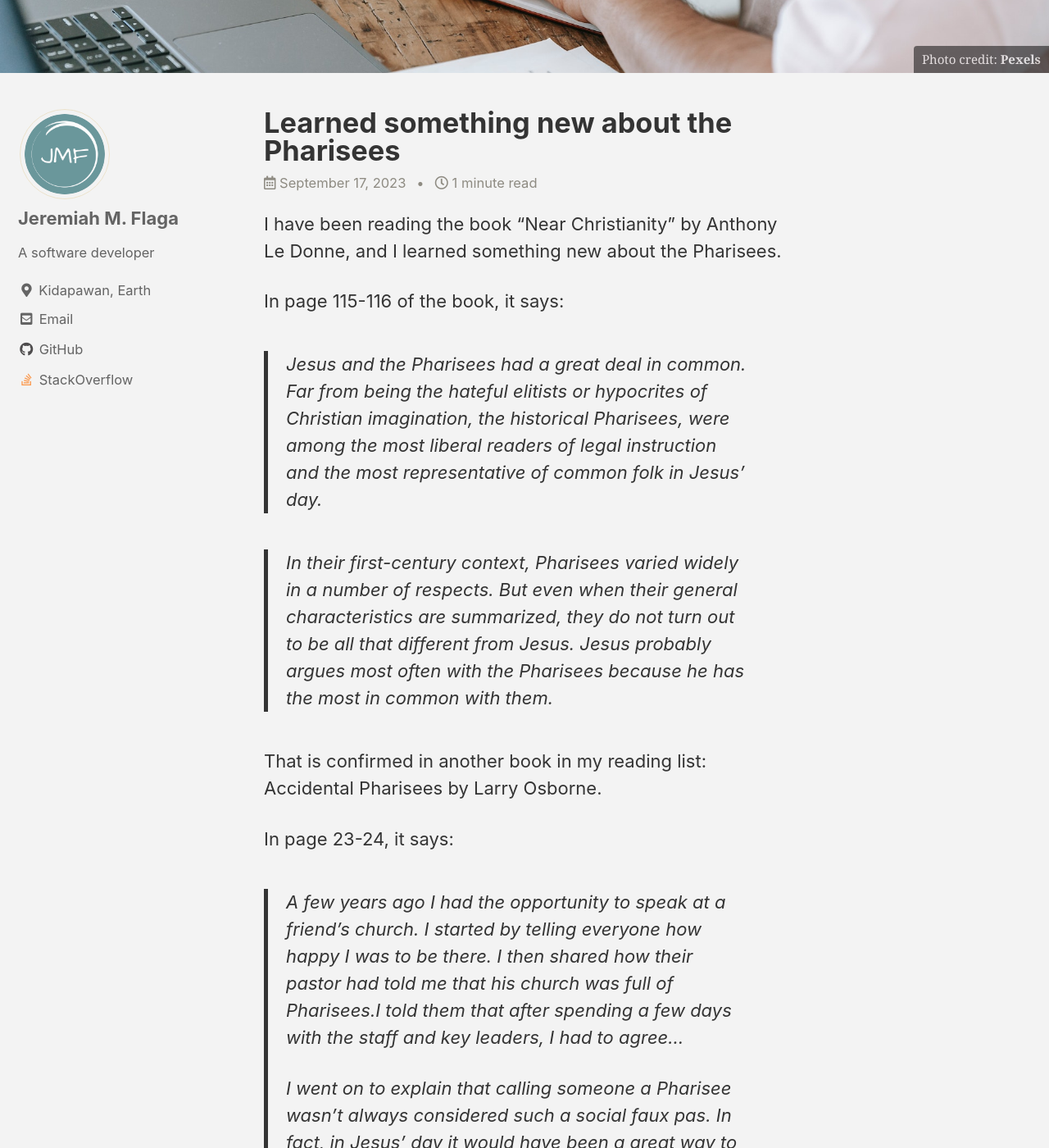
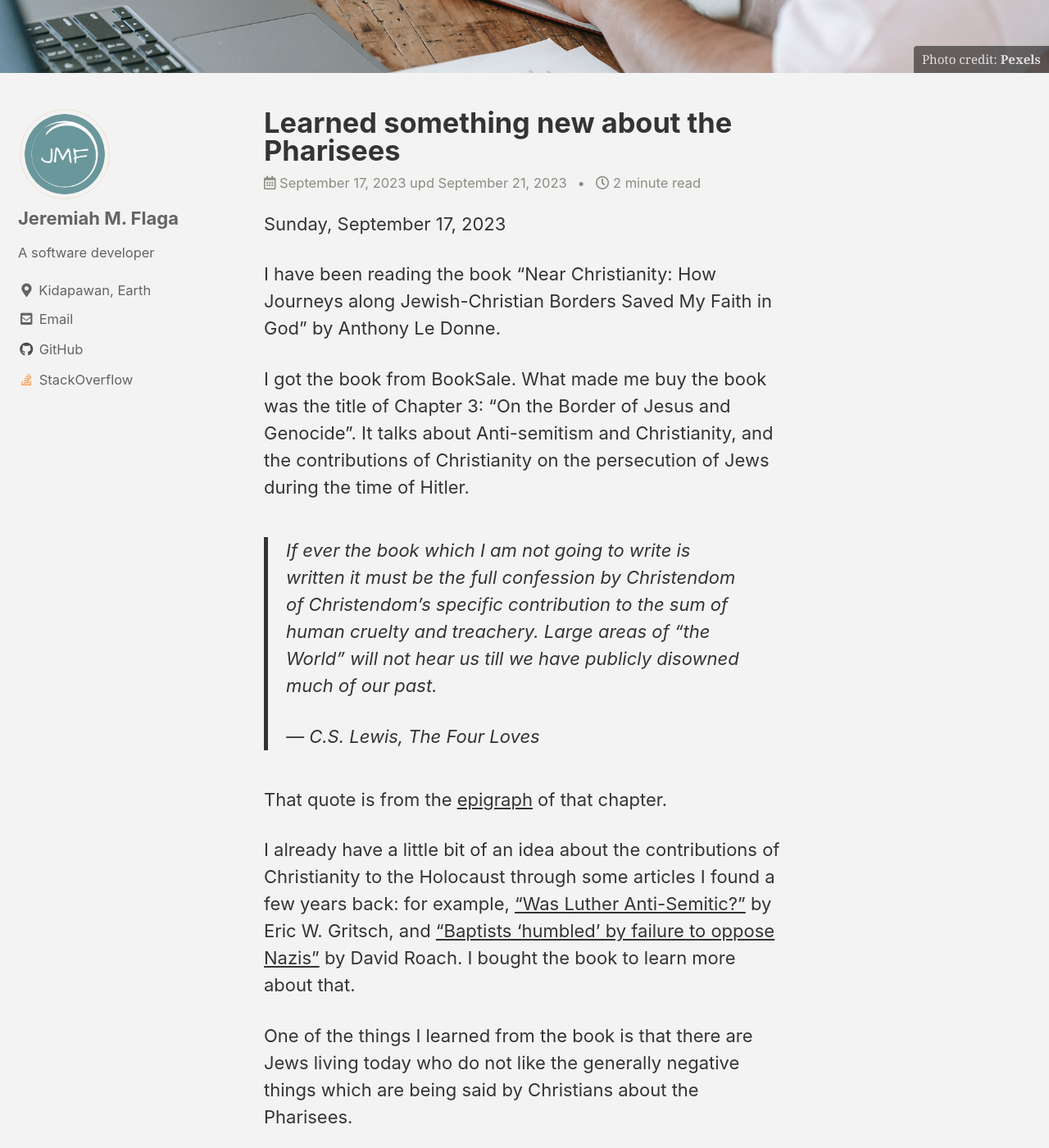
Before and after one commit to jflaga/jflaga.github.io, a Jekyll site: the page built from _journal/2023/2023-09-17-learned-something-new-about-the-Pharisees-b38145a.md, in a window 1280 px wide and 1400 px high, scrolled down 434 px. Shown: the whole window at 82% size. Built offline with Jekyll 4.4.1, drawn with Linux system fonts in a browser that asks for light colours; cached includes are drawn as plain includes; comment, search, counter and statistics services are not loaded; some of the changed text lies outside the part shown.

Commit message:
updates to some posts

```diff
--- a/_journal/2023/2023-09-17-learned-something-new-about-the-Pharisees-b38145a.md
+++ b/_journal/2023/2023-09-17-learned-something-new-about-the-Pharisees-b38145a.md
@@ -2,7 +2,7 @@
 title: "Learned something new about the Pharisees"
 excerpt: ""
 date: 2023-09-17 02:15:00 PM UTC
-date_last_modified:
+date_last_modified: 2023-09-21 03:50:00 PM UTC
 categories:
   - Journal
 tags:
@@ -12,17 +12,31 @@ tags:
 published: true
 ---
 
-I have been reading the book "Near Christianity" by Anthony Le Donne, and I learned something new about the Pharisees.
+Sunday, September 17, 2023
 
-In page 115-116 of the book, it says:
+I have been reading the book "Near Christianity: How Journeys along Jewish-Christian Borders Saved My Faith in God" by Anthony Le Donne.
+
+I got the book from BookSale. What made me buy the book was the title of Chapter 3: "On the Border of Jesus and Genocide". It talks about Anti-semitism and Christianity, and the contributions of Christianity on the persecution of Jews during the time of Hitler.
+
+> If ever the book which I am not going to write is written it must be the full confession by Christendom of Christendom’s specific contribution to the sum of human cruelty and treachery. Large areas of "the World" will not hear us till we have publicly disowned much of our past.
+>
+> --- C.S. Lewis, The Four Loves
+
+That quote is from the [epigraph](https://en.wikipedia.org/wiki/Epigraph_(literature)) of that chapter.
+
+I already have a little bit of an idea about the contributions of Christianity to the Holocaust through some articles I found a few years back: for example, ["Was Luther Anti-Semitic?"](https://www.christianitytoday.com/history/issues/issue-39/was-luther-anti-semitic.html) by Eric W. Gritsch, and ["Baptists 'humbled' by failure to oppose Nazis"](https://www.baptistpress.com/resource-library/news/baptists-humbled-by-failure-to-oppose-nazis/) by David Roach. I bought the book to learn more about that.
+
+One of the things I learned from the book is that there are Jews living today who do not like the generally negative things which are being said by Christians about the Pharisees.
+
+And here is the reason why: In page 115-116 of the book, it says
 
 > Jesus and the Pharisees had a great deal in common. Far from being the hateful elitists or hypocrites of Christian imagination, the historical Pharisees, were among the most liberal readers of legal instruction and the most representative of common folk in Jesus' day.
 
 > In their first-century context, Pharisees varied widely in a number of respects. But even when their general characteristics are summarized, they do not turn out to be all that different from Jesus. Jesus probably argues most often with the Pharisees because he has the most in common with them.
 
-That is confirmed in another book in my reading list: Accidental Pharisees by Larry Osborne.
+That characterization of the Pharisees is confirmed in another book in my reading list: "Accidental Pharisees" by Larry Osborne.
 
-In page 23-24, it says:
+In page 23-24, it says
 
 > A few years ago I had the opportunity to speak at a friend's church. I started by telling everyone how happy I was to be there. I then shared how their pastor had told me that his church was full of Pharisees.I told them that after spending a few days with the staff and key leaders, I had to agree...
 >
```
Also changed, not shown: _journal/2023/0000-00-00-blank.md (added, +10 -0 lines), _journal/2023/2023-09-01-started-writing-integration-tests-at-work-5e4627f.md (+4 -4 lines), _reviews/2023/2023-09-16-asus-laptop-changes-refresh-rate-causing-black-screen-7dba765.md (+2 -2 lines).
